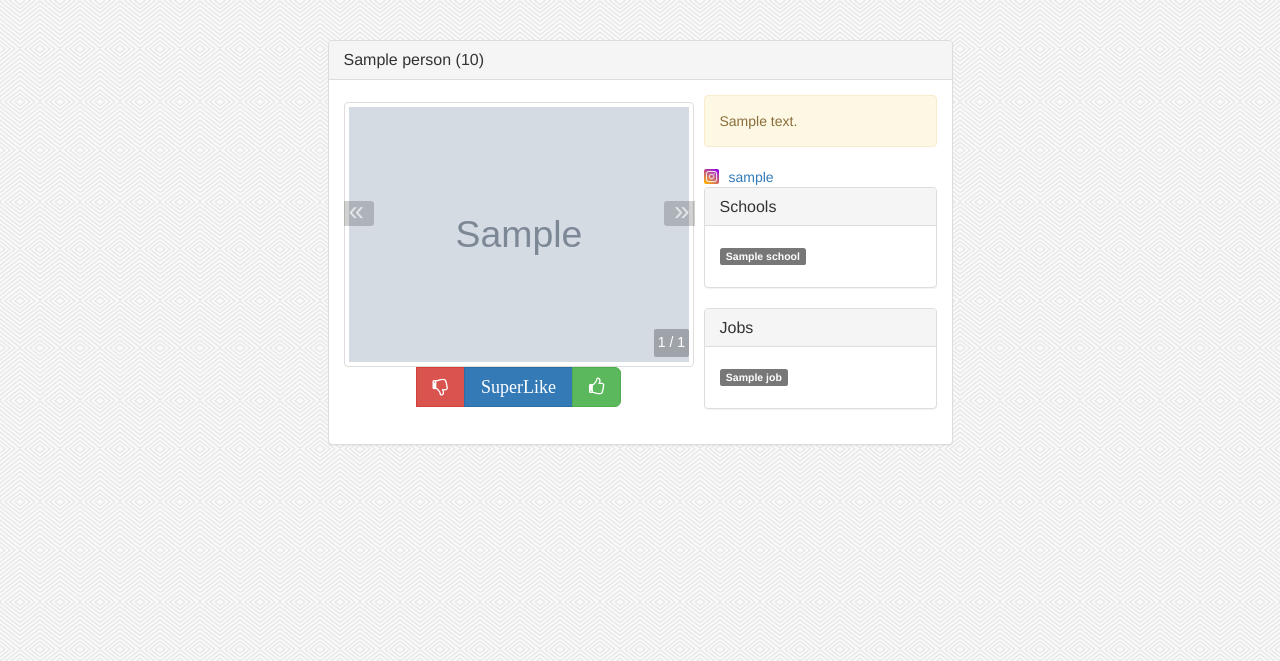
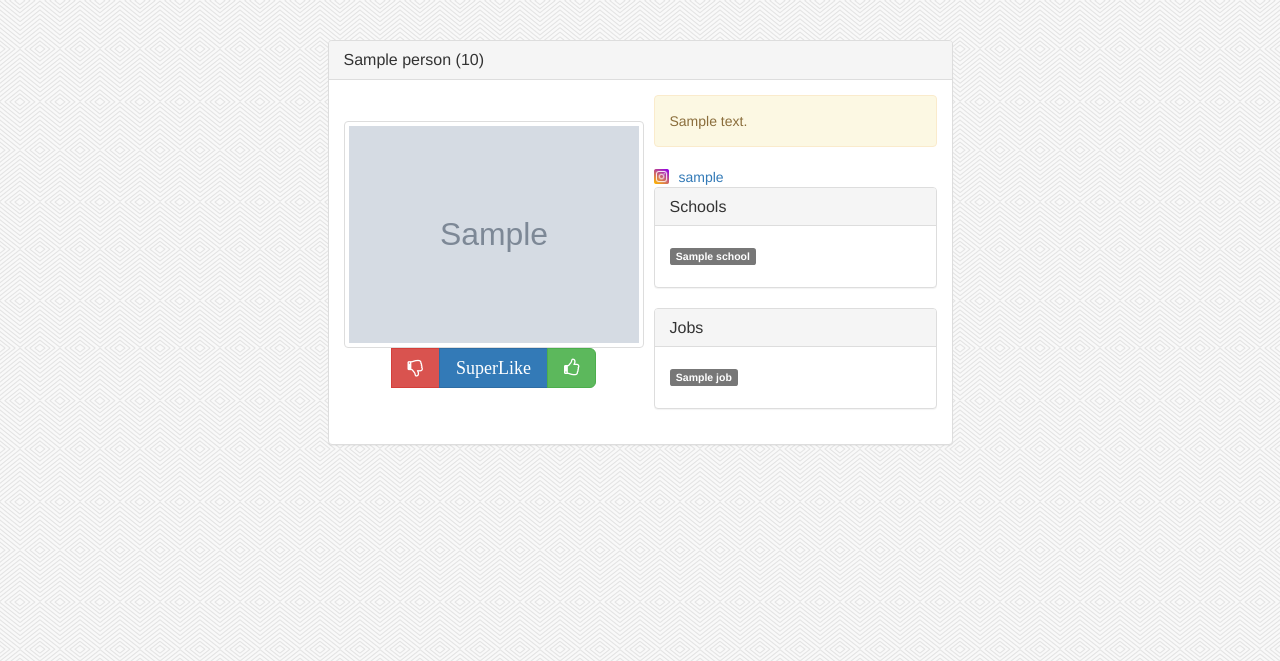
Before and after one commit to harababurel/pynder-iss, a Flask app: template src/templates/swipe.html in a window 1280 px wide. Shown: the part 52-713 px from the top of the page. Run offline with Flask 2, Linux system fonts and the light colour scheme; the template is opened without the code that fills it: most values are stand-ins (such as "Sample title", 1, 10 or a date in 2020); grey boxes marked "Sample" are stand-in pictures; some libraries are stand-ins or nearby versions; some web fonts are replaced.

Commit message:
Deleted js for slideshow, made swipe.html lighter
Bootstrap has carousel fuctionality for photos n such

Signed-off-by: Robert Iurisniti <iurisnit.robert@gmail.com>

```diff
--- a/src/static/simple-slideshow-styles.css
+++ /dev/null
@@ -1,141 +0,0 @@
-.bss-slides{
-  position: relative;
-  display: block;
-  line-height: 0;/*removes the gap if you put a border on the slideshow div*/
-}
-figcaption {
-  line-height: 1.5; /* restores line-height to the child element*/
-}
-.bss-slides:focus{
- outline: 0;
-}
-.bss-slides figure{
-  position: absolute;
-  top: 0;
-  width: 100%;
-}
-.bss-slides figure:first-child{
-  position: relative;
-}
-.bss-slides figure img{
-  opacity: 0;
-  -webkit-transition: opacity 1.2s;
-  transition: opacity 1.2s;
-  -webkit-backface-visibility: hidden;
-  backface-visibility: hidden;
-}
-.bss-slides .bss-show{
-  z-index: 2;
-}
-.bss-slides .bss-show img{
-  opacity: 1;
-  -webkit-backface-visibility: hidden;
-  backface-visibility: hidden;
-  position: relative;
-}
-
-.bss-slides figcaption{
-  position: absolute;
-  font-family: sans-serif;
-  font-size: 1em;
-  bottom: .75em;
-  right: .35em;
-  padding: .25em;
-  color: #fff;
-  background: #000;
-  background: rgba(0,0,0, .25);
-  border-radius: 2px;
-  opacity: 0;
-  -webkit-transition: opacity 1.2s;
-  transition: opacity 1.2s;
-}
-.bss-slides .bss-show figcaption{
-  z-index: 3;
-  opacity: 1;
-}
-.bss-slides figcaption a{
-  color: #fff;
-}
-.bss-next, .bss-prev{
-  color: #fff;
-  position: absolute;
-  background: #000;
-  background: rgba(0,0,0, .6);
-  top: 50%;
-  z-index: 4;
-  font-size: 2em;
-  margin-top: -1.2em;
-  opacity: .3;
-  -webkit-user-select: none;
-  -moz-user-select: none;
-  -ms-user-select: none;
-  user-select: none;
-}
-.bss-next:hover, .bss-prev:hover{
-  cursor: pointer;
-  opacity: 1;
-}
-.bss-next{
-  right: -1px;
-  padding: 10px 5px 15px 10px;
-  border-top-left-radius: 3px;
-  border-bottom-left-radius: 3px;
-}
-.bss-prev{
-  left: 0;
-  padding: 10px 10px 15px 5px;
-  border-top-right-radius: 3px;
-  border-bottom-right-radius: 3px;
-}
-.bss-fullscreen{
-  display: block;
-  width: 32px;
-  height: 32px;
-  background: rgba(0,0,0,.4) url(../img/arrows-alt_ffffff_64.png);
-  -webkit-background-size: contain;
-  background-size: contain;
-  position: absolute;
-  top: 5px;
-  left: 5px;
-  cursor: pointer;
-  opacity: .3;
-}
-.bss-fullscreen:hover{
-  opacity: .8;
-}
-:-webkit-full-screen .bss-fullscreen{
-    background: rgba(0,0,0,.4) url(../img/compress_ffffff_64.png);
-    -webkit-background-size: contain;
-    background-size: contain;
-}
-:-moz-full-screen .bss-fullscreen{
-    background: rgba(0,0,0,.4) url(../img/compress_ffffff_64.png);
-    background-size: contain;
-}
-:-ms-fullscreen .bss-fullscreen{
-    background: rgba(0,0,0,.4) url(../img/compress_ffffff_64.png);
-    background-size: contain;
-}
-:full-screen .bss-fullscreen{
-    background: rgba(0,0,0,.4) url(../img/compress_ffffff_64.png);
-    -webkit-background-size: contain;
-    background-size: contain;
-}
-:-webkit-full-screen .bss-fullscreen{
-    background: rgba(0,0,0,.4) url(../img/compress_ffffff_64.png);
-    -webkit-background-size: contain;
-    background-size: contain;
-}
-:-moz-full-screen .bss-fullscreen{
-    background: rgba(0,0,0,.4) url(../img/compress_ffffff_64.png);
-    background-size: contain;
-}
-:-ms-fullscreen .bss-fullscreen{
-    background: rgba(0,0,0,.4) url(../img/compress_ffffff_64.png);
-    background-size: contain;
-}
-:fullscreen .bss-fullscreen{
-    background: rgba(0,0,0,.4) url(../img/compress_ffffff_64.png);
-    -webkit-background-size: contain;
-    background-size: contain;
-}
--- a/src/templates/matches.html
+++ b/src/templates/matches.html
@@ -102,7 +102,7 @@
                                     </div>
                                 </div>
                             {% endif %}
-                            {% if user.common_likes %}
+                            {#{% if user.common_likes %}
                                 <div class="panel-default">
                                     <div class="panel-heading">
                                         <h5 class="panel-title">Common Interests</h5>
@@ -126,7 +126,7 @@
                                         {% endfor %}
                                     </div>
                                 </div>
-                            {% endif %}
+                            {% endif %}#}
                         </div>
                         <div class="media-bottom">
                             <button class="btn btn-success">
--- a/src/templates/swipe.html
+++ b/src/templates/swipe.html
@@ -7,28 +7,41 @@
         <div class="col-md-6">
             <div class="panel panel-default">
                 <div class="panel-heading">
-        <h1 class="panel-title">{{ person.name }} ({{ person.age }})
+                    <h1 class="panel-title">
+                        {{ person.name }} ({{ person.age }})
                         {% if person.distance_km %}
-            <span class="label label-warning">{{ "%.0f" % person.distance_km }} km away</span>
+                            <span class="label label-warning" style="float: right">{{ "%.0f" % person.distance_km }} km away</span>
                         {% endif %}
                     </h1>
                 </div>
                 <div class="panel-body">
                     <div class="media">
                         <div class="media-left media-middle">
-            <div class="bss-slides">
+                            <div id="{{ person.id }}carousel" class="carousel slide" data-ride="carousel"
+                                 data-interval="10000">
+                                <div class="carousel-inner">
                                     {% for photo in person.photos %}
-                <figure>
-                  <img class="img-thumbnail" src="{{ photo }}" style="max-width: 350px;">
-                  <figcaption>{{ loop.index }} / {{ person.photos|length }}</figcaption>
-                </figure>
+                                        <div class="item {% if loop.index == 1 %} active {% endif %}">
+                                            <img class="img-thumbnail" src="{{ photo }}" style="max-width: 300px;">
+                                        </div>
                                     {% endfor %}
+
+                                    <a class="left carousel-control" href="#{{ person.id }}carousel" data-slide="prev">
+                                        <span class="glyphicon glyphicon-chevron-left"></span>
+                                        <span class="sr-only">Previous</span>
+                                    </a>
+                                    <a class="right carousel-control" href="#{{ person.id }}carousel" data-slide="next">
+                                        <span class="glyphicon glyphicon-chevron-right"></span>
+                                        <span class="sr-only">Next</span>
+                                    </a>
+                                </div>
                             </div>
 
-            <center>
+                            <div style="text-align: center;">
                                 <div class="container-fluid">
                                     <form action="/vote" method="POST">
-                  <div class="btn-group btn-group-lg" role="group" aria-label="Left/Superlike/Right">
+                                        <div class="btn-group btn-group-lg" role="group"
+                                             aria-label="Left/Superlike/Right">
                                             <input type="hidden" name="person_hash_code" value="{{ person_hash_code }}">
                                             <button type="submit" class="btn btn-danger" name="dislike">
                                                 <i class="fa fa-thumbs-o-down" aria-hidden="true"></i>
@@ -42,7 +55,7 @@
                                         </div>
                                     </form>
                                 </div>
-            </center>
+                            </div>
 
                         </div>
                         <div class="media-body">
@@ -101,19 +114,4 @@
         <div class="col-md-3"></div>
     </div>
 
-<script src="static/better-simple-slideshow.min.js"></script>
-
-<script>
-  var opts = {
-    auto : {
-      speed : 2000,
-      pauseOnHover : true
-    },
-    fullScreen : false,
-    swipe : false
-  };
-
-  makeBSS('.bss-slides', opts);
-</script>
-
 {% endblock %}
```
Also changed, not shown: src/static/better-simple-slideshow.min.js (deleted). Lines whose indentation alone changed are shown as unchanged.
